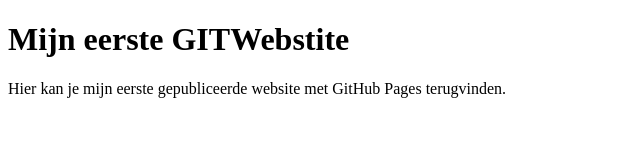
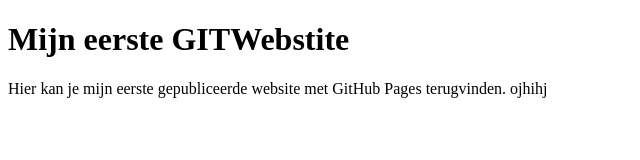
Before and after one commit to DieterD-Imalle/DieterD-Imalle.github.io, a plain HTML site: page EersteGitWebsite/index.html in a window 1280 px wide. Shown: the full height of the page, 0-640 px from the left. Drawn offline with Linux system fonts and the light colour scheme.

Commit message:
wijziging

```diff
--- a/EersteGitWebsite/index.html
+++ b/EersteGitWebsite/index.html
@@ -12,7 +12,7 @@
     </header>
     <article>
         <section>
-            <p>Hier kan je mijn eerste gepubliceerde website met GitHub Pages terugvinden.</p>
+            <p>Hier kan je mijn eerste gepubliceerde website met GitHub Pages terugvinden. ojhihj</p>
         </section>
     </article>
 </body>
```
